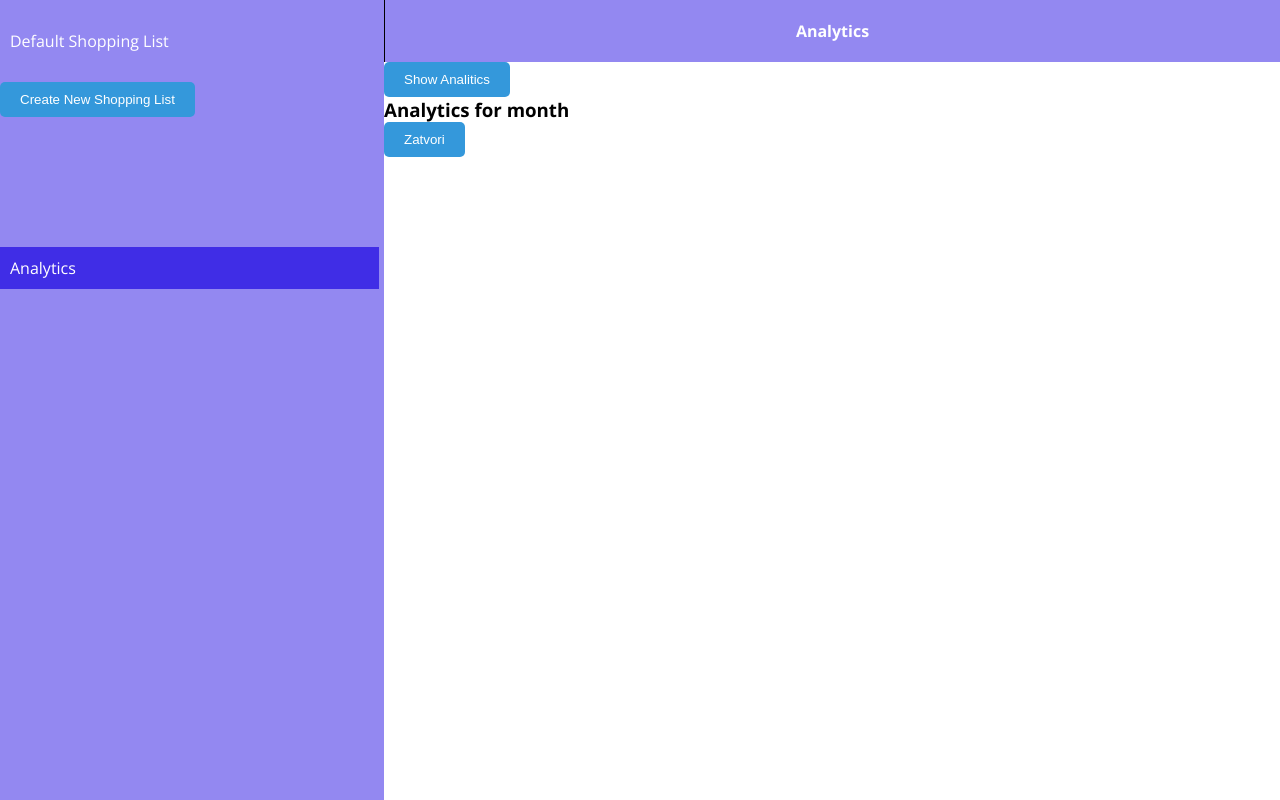
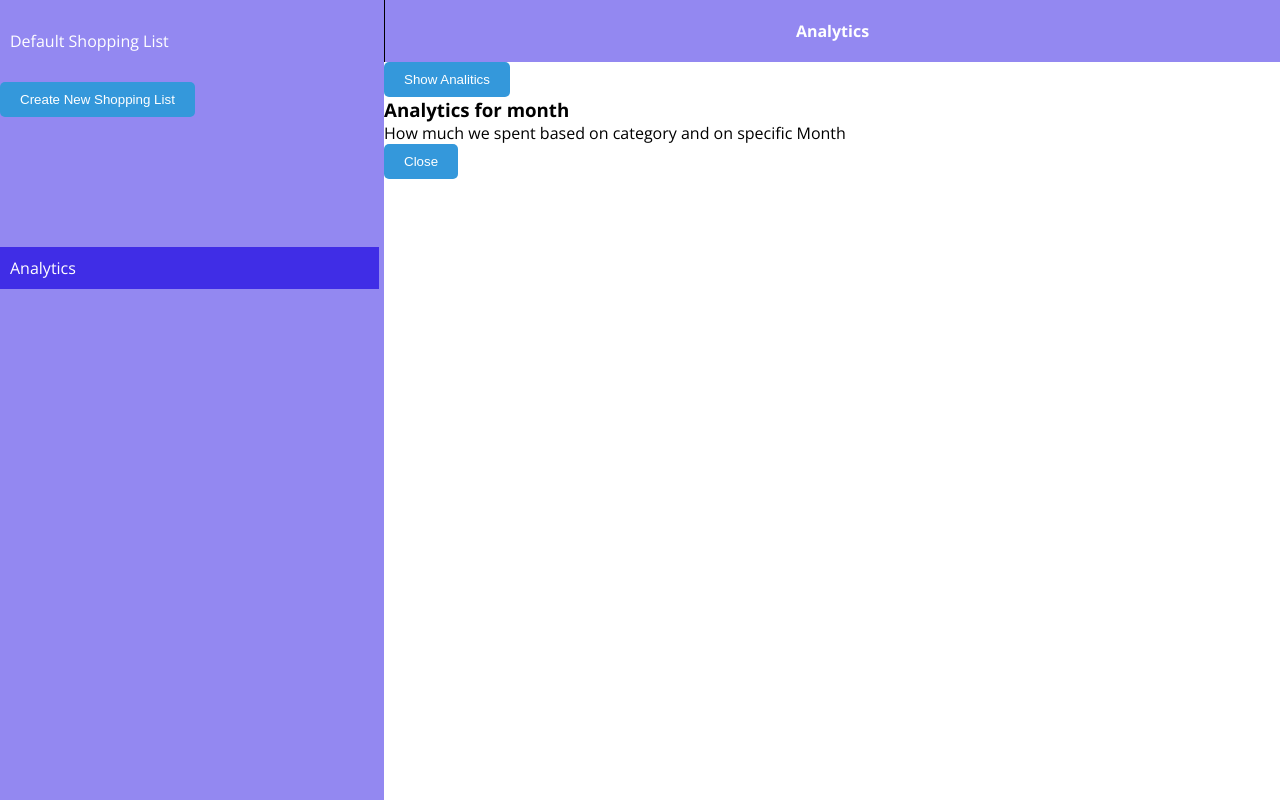
Before and after one commit to Marin303/shopping_list_manager, a React (Create React App) app in the folder frontend/: page /analytics in a window 1280 px wide. Both pictures are taken after a click on the button "Show Analitics". Built offline with nearby package versions, Linux system fonts and the light colour scheme.

Commit message:
data.json created

```diff
--- a/frontend/src/Assets/api/Api.jsx
+++ b/frontend/src/Assets/api/Api.jsx
@@ -42,6 +42,7 @@ const Api = ({ category }) => {
           <p className="product-category">{product.category}</p>
           <p className="product-amount">amount: {product.amount}</p>
           <p className="product-price">{product.price}</p>
+          <p className="product-date">{product.date}</p>
         </li>
       ))}
     </ul>
--- a/frontend/src/Components/Analytics/Analytics.jsx
+++ b/frontend/src/Components/Analytics/Analytics.jsx
@@ -25,8 +25,8 @@ const Analytics = () => {
       {showAnalytics && (
         <div className="analytics_modal">
           <h3>Analytics for {selectedMonth}</h3>
-
-          <button onClick={handleCloseAnalytics}>Zatvori</button>
+          <p>How much we spent based on category and on specific Month</p>
+          <button onClick={handleCloseAnalytics}>Close</button>
         </div>
       )}
     </div>
```
